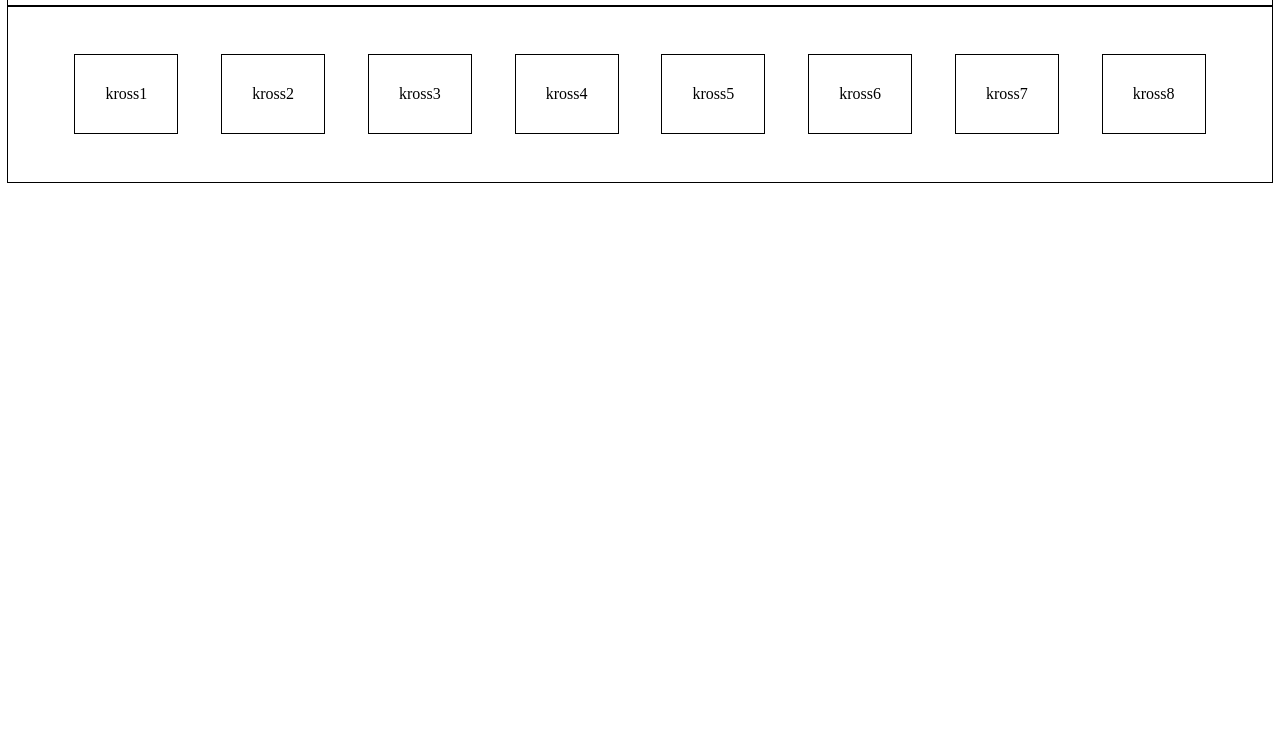
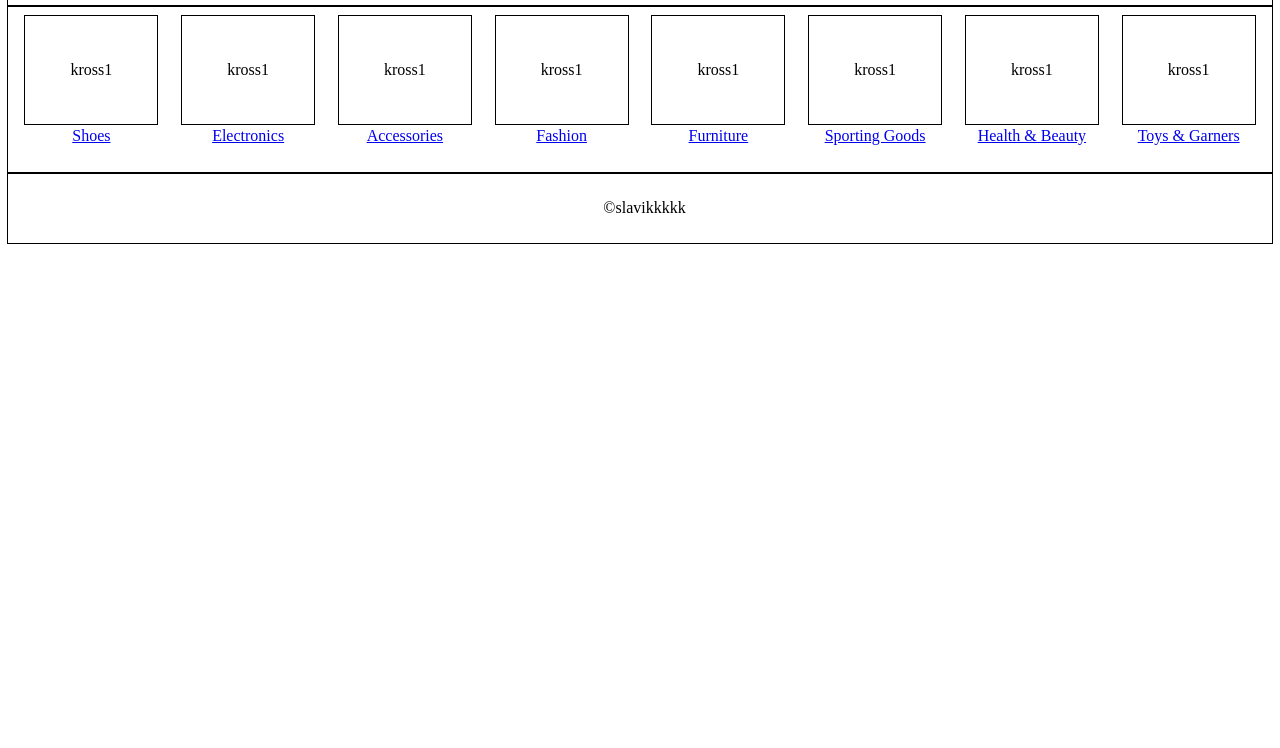
Before and after one commit to SlavaMryasov/html-basic-advanced, a plain HTML site: page index3.html in a window 1280 px wide. Shown: the part 52-800 px from the top of the page. Drawn offline with Linux system fonts and the light colour scheme.

Commit message:
осталось растянуть тело и прижать футер

```diff
--- a/index3.html
+++ b/index3.html
@@ -30,15 +30,18 @@
 
   <div class="conteiner">
     <div class="element">
-      <div class="square">kross1</div>
-      <div class="square">kross2</div>
-      <div class="square">kross3</div>
-      <div class="square">kross4</div>
-      <div class="square">kross5</div>
-      <div class="square">kross6</div>
-      <div class="square">kross7</div>
-      <div class="square">kross8</div>
+      <div><div class="square">kross1</div><a href="#">Shoes</a></div>
+      <div><div class="square">kross1</div><a href="#">Electronics</a></div>
+      <div><div class="square">kross1</div><a href="#">Accessories</a></div>
+      <div><div class="square">kross1</div><a href="#">Fashion</a></div>
+      <div><div class="square">kross1</div><a href="#">Furniture</a></div>
+      <div><div class="square">kross1</div><a href="#">Sporting Goods</a></div>
+      <div><div class="square">kross1</div><a href="#">Health & Beauty</a></div>
+      <div><div class="square">kross1</div><a href="#">Toys & Garners</a></div>
     </div>
   </div>
+  <footer>
+    <div class="foot"><p>©slavikkkkk</p></div>
+  </footer>
 
 </body>
--- a/style3.css
+++ b/style3.css
@@ -1,8 +1,14 @@
 .square {
-    padding: 30px;
+    padding: 45px;
     border: 1px solid black;
-    margin: 10px;
+    margin: 1px;
 
+}
+a {
+  display: flex;
+  justify-content: center;
+  margin-top: 2px;
+  margin-bottom: 20px;
 }
 
 .element {
@@ -14,12 +20,7 @@ margin: auto;
 }
 
 .conteiner {
-
-    padding-left: 40px;
-    padding-right: 40px;
-    padding-top: 30px;
-    padding-bottom: 30px;
-    position: center;
+  position: relative;
     outline: 1px solid #000;
 
 }
@@ -56,17 +57,10 @@ margin: auto;
 
 .right {
   display: flex;
-  justify-content: flex-start;
-  padding-right: 50px;
+  justify-content: space-between;
+  padding-right: 10px;
   height: 30px;
-  width: 300px;
-}
-.righ+ {
-  display: flex;??????????????????????????????
-  justify-content: flex-end;
-  padding-left: 500px;
-  height: 30px;
-  width: 300px;
+  width: 280px;
 }
 
 button {
@@ -91,6 +85,15 @@ input {
   height: 30px;
   background: rgb(245, 238, 238);
 }
-#submit{
-
+footer {
+  display: flex;
+  justify-content: center;
+  flex-wrap: nowrap;
+  position: relative;
+  padding-left: 10px;
+    padding-right: 1px;
+    padding-top: 10px;
+    padding-bottom: 10px;
+    outline: 1px solid #000;
+    border:#000;
 }
```
